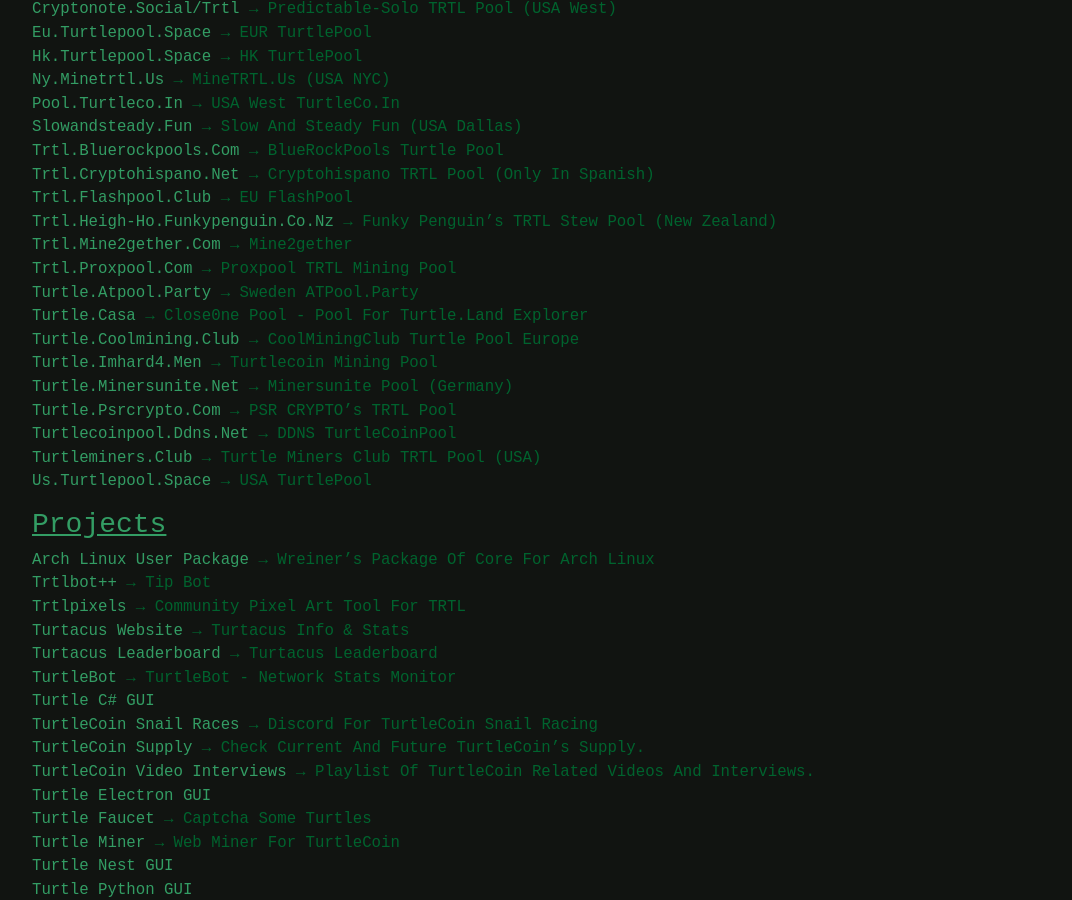
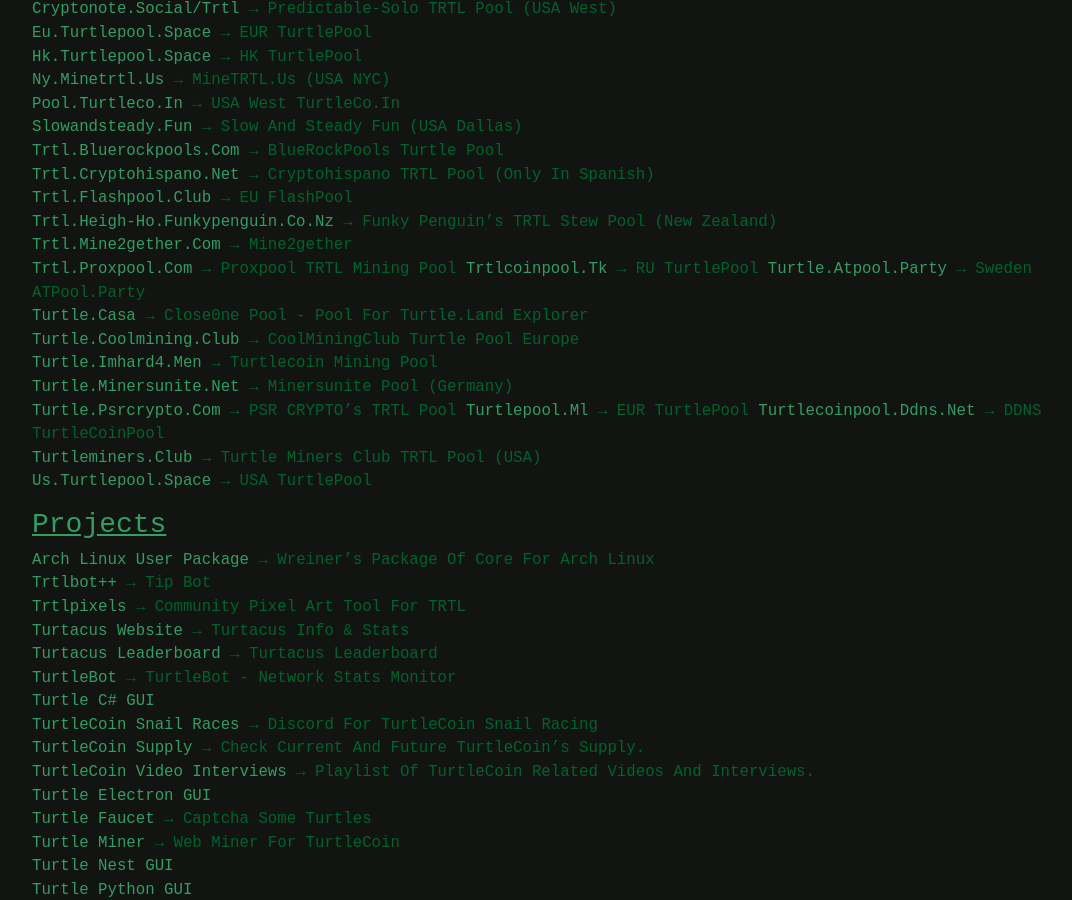
Before and after one commit to zack796/turtleturtle.org, a Jekyll site: the page built from index.md, in a window 1280 px wide and 900 px high, scrolled down 1368 px. Shown: the whole window, without its empty margins (53-1125 px from the left). Built offline with Jekyll 4.4.1, drawn with Linux system fonts in a browser that asks for light colours; nearby versions of some CDN libraries.

Commit message:
Update index.md

```diff
--- a/index.md
+++ b/index.md
@@ -62,12 +62,14 @@ title: TurtleTurtle.org
 [trtl.heigh-ho.funkypenguin.co.nz](https://trtl.heigh-ho.funkypenguin.co.nz) → Funky Penguin's TRTL Stew Pool (New Zealand)
 [trtl.mine2gether.com](http://trtl.mine2gether.com/) → Mine2gether
 [trtl.proxpool.com](http://trtl.proxpool.com/) → Proxpool TRTL Mining Pool
+[trtlcoinpool.tk](http://trtlcoinpool.tk/) → RU TurtlePool
 [turtle.atpool.party](http://turtle.atpool.party/) → Sweden ATPool.party
 [Turtle.Casa](https://turtle.casa/) → Close0ne Pool - Pool for Turtle.Land explorer
 [turtle.coolmining.club](https://turtle.coolmining.club) → CoolMiningClub Turtle Pool Europe
 [turtle.imhard4.men](http://turtle.imhard4.men/) → Turtlecoin Mining Pool
 [turtle.minersunite.net](https://turtle.minersunite.net) → Minersunite Pool (Germany)
 [turtle.psrcrypto.com](http://turtle.psrcrypto.com) → PSR CRYPTO's TRTL Pool
+[turtlepool.ml](http://turtlepool.ml) → EUR TurtlePool
 [turtlecoinpool.ddns.net](http://turtlecoinpool.ddns.net/) → DDNS TurtleCoinPool
 [turtleminers.club](http://turtleminers.club) → Turtle Miners Club TRTL Pool (USA)
 [us.turtlepool.space](http://us.turtlepool.space/) → USA TurtlePool
```
